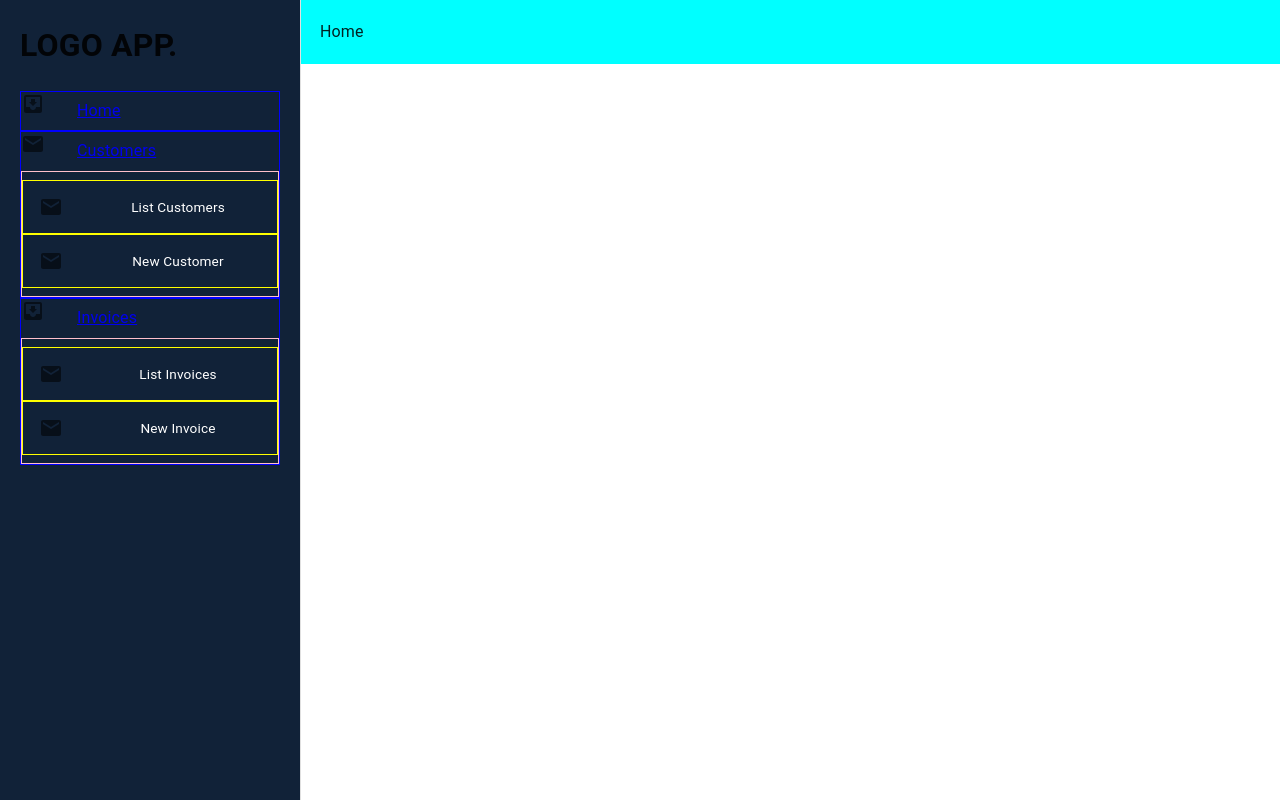
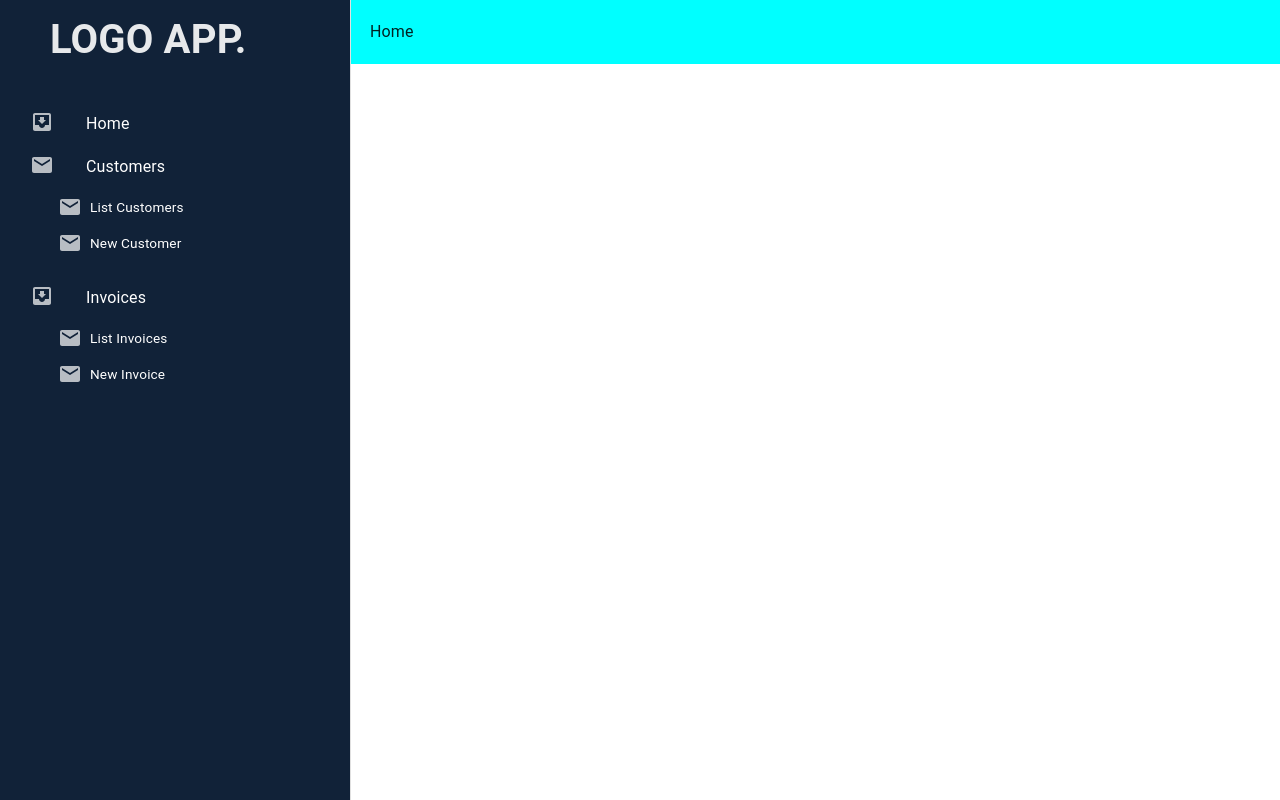
Before and after one commit to hsouiti/client-tracking-nodejs-react, a React (Create React App) app in the folder client/: page / in a window 1280 px wide. Built offline with nearby package versions, Linux system fonts and the light colour scheme.

Commit message:
working on Sidebar styles...

```diff
--- a/client/src/App/App.tsx
+++ b/client/src/App/App.tsx
@@ -1,5 +1,6 @@
 import React from 'react';
-import CssBaseline from '@mui/material/CssBaseline';
+import {CssBaseline} from '@mui/material';
+import {ThemeProvider} from '@mui/material'
 
 
 import Routes from '../routes';
--- a/client/src/components/layout/logo/LogoApp.tsx
+++ b/client/src/components/layout/logo/LogoApp.tsx
@@ -1,8 +1,8 @@
 import React from 'react'
 
-const LogoApp = ({...logo}) => {
+const LogoApp = (props: any) => {
     return (
-       <h1>{logo.text}</h1>
+       <div className={props.style} >{props.text}</div>
     )
 }
 
--- a/client/src/components/sidebar/SideBar.tsx
+++ b/client/src/components/sidebar/SideBar.tsx
@@ -29,16 +29,16 @@ const SideBar = () => {
         open
         >
             <Box className={styles.sidebar}>
-                <LogoApp {...logo}/>
+                <LogoApp {...logo} style={styles.logoApp} />
                   {
                     appRoutes.map(el => {
                       return (
                         <div className={styles.sideBarElement} key={el.name}>
-                            <Typography variant="subtitle1" gutterBottom >
-                                <ListItemIcon >{el.icon}</ListItemIcon>
+                            <Typography variant="subtitle1" className={styles.item}>
+                                <ListItemIcon className={styles.itemIcon}>{el.icon}</ListItemIcon>
                                 <NavLink
                                 to={el.path}
-                                //className={`${styles.navLink} ${styles.navLinkRoot}`}
+                                className={styles.navLinkRoot}
                                 >
                                   {el.name}
                                 </NavLink>
--- a/client/src/components/sidebar/SideBarLink.tsx
+++ b/client/src/components/sidebar/SideBarLink.tsx
@@ -5,16 +5,18 @@ import {ListItem,ListItemText, ListItemIcon, Typography} from '@mui/material'
 
 import useStyles from './sidebarLinkStyles'
 
+
 const SideBarLink = ({...item}) => {
     const styles = useStyles()
-console.log('styles', styles)
     return (
-        <ListItem  key={item.name} classes={{ root: styles.item}}>
-            <ListItemIcon>{item.icon}</ListItemIcon>
-            <ListItemText>
+        <ListItem  key={item.name}
+            className={styles.root}
+        >
+            <ListItemIcon className={styles.iconLink}>{item.icon}</ListItemIcon>
+            <ListItemText className={styles.textLink}>
                 <Typography
                     variant='subtitle1'
-                    align='center'
+                    align='left'
                     noWrap
 
                 >
--- a/client/src/components/sidebar/sidebarLinkStyles.tsx
+++ b/client/src/components/sidebar/sidebarLinkStyles.tsx
@@ -1,17 +1,24 @@
 import { makeStyles } from '@mui/styles'
 
 
-export default makeStyles({
+export default makeStyles(theme => ({
 
     root: {
         color: 'white',
-        border: '1px solid yellow',
-        backgroundColor: 'purple',
-        padding:0
+        '&&': {
+           padding:'0px 20px'
+        }
+
     },
-    item: {
-        border: '1px solid yellow',
-        padding: 0
+  textLink: {
+  },
+  iconLink: {
+    '&&': {
+      minWidth: 40,
+      justifyContent: 'center',
+        color: 'rgba(255,255,255,.7)',
+        fontSize:'1rem'
+    },
   },
   navLink: {
       textDecoration: 'none',
@@ -24,7 +31,7 @@ export default makeStyles({
   selected: {
       textDecoration: 'underline'
   }
-});
+}))
 
 /*
 export const styles = (theme) => ({
--- a/client/src/components/sidebar/sidebarStyles.tsx
+++ b/client/src/components/sidebar/sidebarStyles.tsx
@@ -1,27 +1,47 @@
 import { makeStyles } from '@mui/styles'
 
-export const drawerWidth = 300;
+export const drawerWidth = 350;
 
 export default makeStyles({
-
+    logoApp: {
+        fontSize: '2.5rem',
+        color: 'rgba(255,255,255,.9)',
+        fontWeight: 'bold',
+        padding: '10px 20px',
+        marginBottom: 30
+    },
     sidebar: {
         width: drawerWidth,
-        padding:'0 20px',
+        padding:'0 30px',
         backgroundColor: 'rgba(17,34,56,1)',
         height: '100vh'
     },
     sideBarElement: {
-        border: '1px solid blue',
         color:'white',
+        marginBottom: 15
     },
     sublinksList: {
-        border: '1px solid pink',
         padding:0,
     },
+    item :{
+        display:'flex'
+    },
+    itemIcon: {
+        fontSize:'1.5rem',
+        '&&': {
+            color: 'rgba(255,255,255,.7)'
+        }
+    },
+    navLinkRoot: {
+        display: 'inline-block',
+        textDecoration: 'none',
+        color: 'white',
+        fontWeight: 'normal',
+    },
     sublinksListItem: {
-        backgroundColor: 'red',
         margin: 10,
         paddingTop: 0,
-        paddingBottom: 50
+        paddingBottom: 50,
+        border: '1px solid green'
     },
 });
--- /dev/null
+++ b/client/src/theme/theme.tsx
@@ -0,0 +1,27 @@
+import { createTheme } from "@mui/material/styles";
+import { green, purple } from '@mui/material/colors';
+
+declare module '@mui/material/styles' {
+  interface Theme {
+    status: {
+      danger: string;
+    };
+  }
+  // allow configuration using `createTheme`
+  interface ThemeOptions {
+    status?: {
+      danger?: string;
+    };
+  }
+}
+// https://mui.com/customization/color/#picking-colors
+
+const mainColor = 'red'
+
+const theme = createTheme({
+    palette : {
+        primary: {
+            main: mainColor,
+        }
+    }
+})
```
Lines whose indentation alone changed are shown as unchanged.
